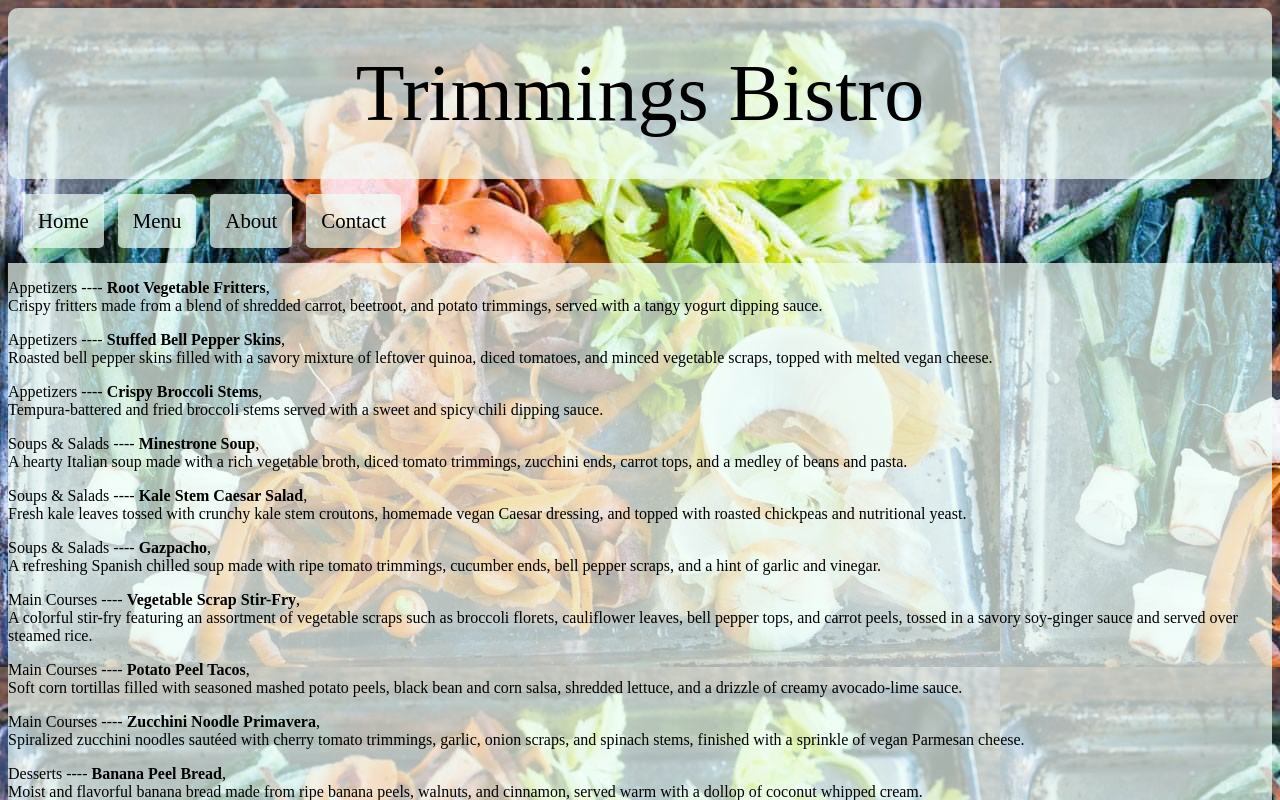
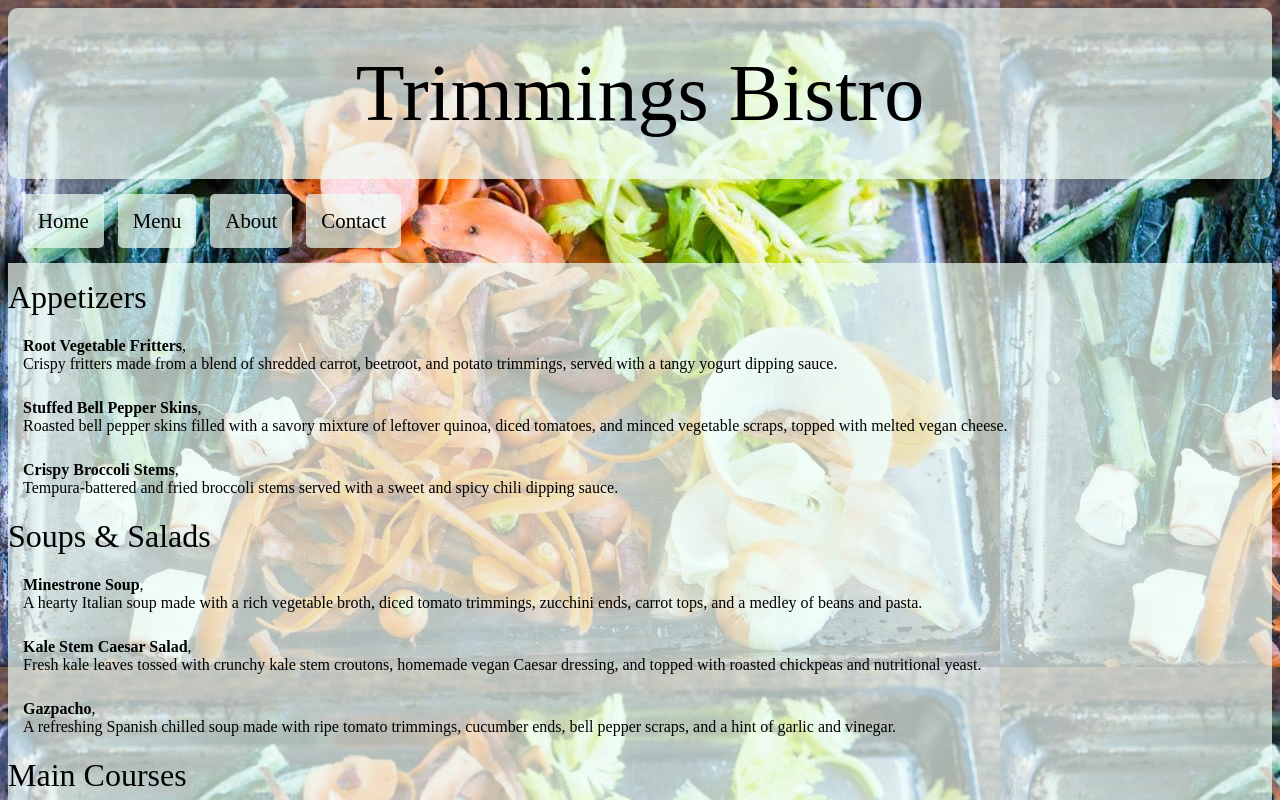
Before and after one commit to hoomanhorsey/odin-restaurant, a website built with webpack: page src/index.html in a window 1280 px wide. Both pictures are taken after a click on the button "Menu". Shown: the top 800 px of the page. Built offline with nearby package versions, Linux system fonts and the light colour scheme.

Commit message:
Finalised menu headings

```diff
--- a/src/menu.js
+++ b/src/menu.js
@@ -68,13 +68,30 @@ function displayMenu(menu) {
 
     console.log('called displaymnu')
 
+
+    let categoryState;
     for (const item of menu) {
 
-    console.log(item);
+        if (categoryState !== item.category) {
+            categoryState = item.category
+            const categoryDiv = document.createElement('div');
+            categoryDiv.setAttribute('class', 'categoryDiv');
+
+            categoryDiv.innerHTML = categoryState;
+
+            element.appendChild(categoryDiv);
+
+        }
+
+        console.log(categoryState)
+
+
+
+
 
     const displayItem = document.createElement('p');
 
-    displayItem.innerHTML= `<div> ${item.category} ---- <b>${item.dish}</b>, <br> ${item.description}</div>`;
+    displayItem.innerHTML= `<div> <b>${item.dish}</b>, <br> ${item.description}</div>`;
     displayItem.setAttribute('class', 'menuItem');
     element.appendChild(displayItem);
     }
--- a/src/style.css
+++ b/src/style.css
@@ -50,3 +50,11 @@ button {
     background-color: rgba(240, 255, 247, 0.692);
 
   }
+
+  .categoryDiv {
+    font-size: 2rem;
+  }
+
+  .menuItem {
+    padding: 5px 15px;
+  }
```
Also changed, not shown: dist/main.js.
